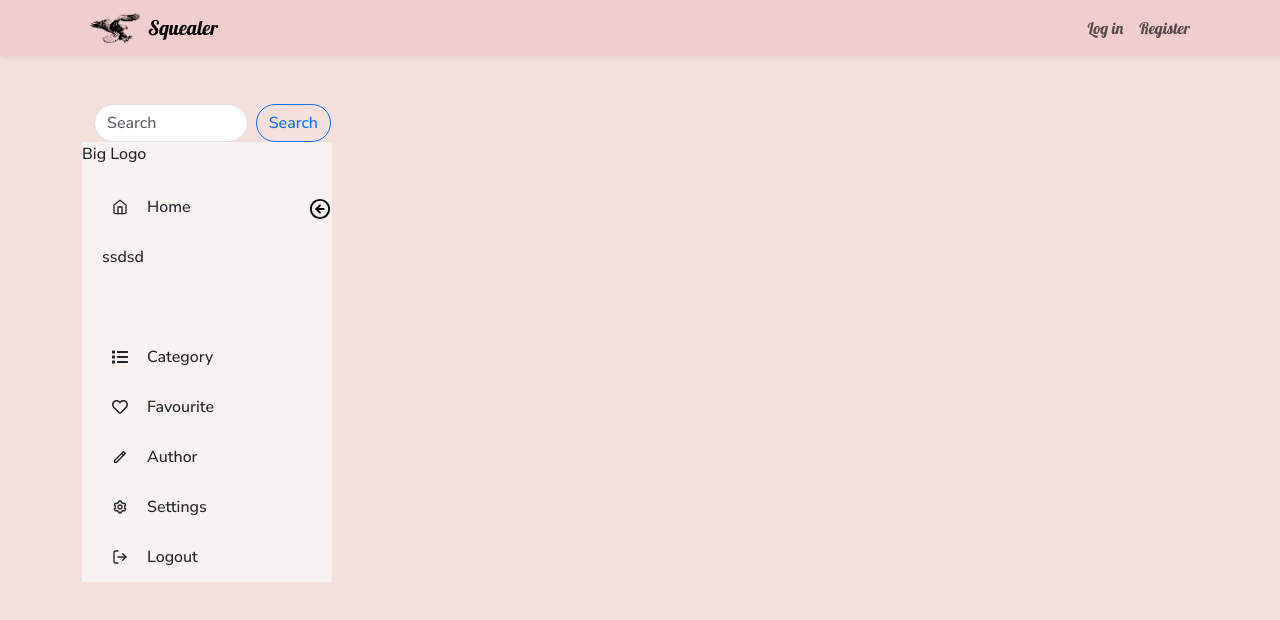
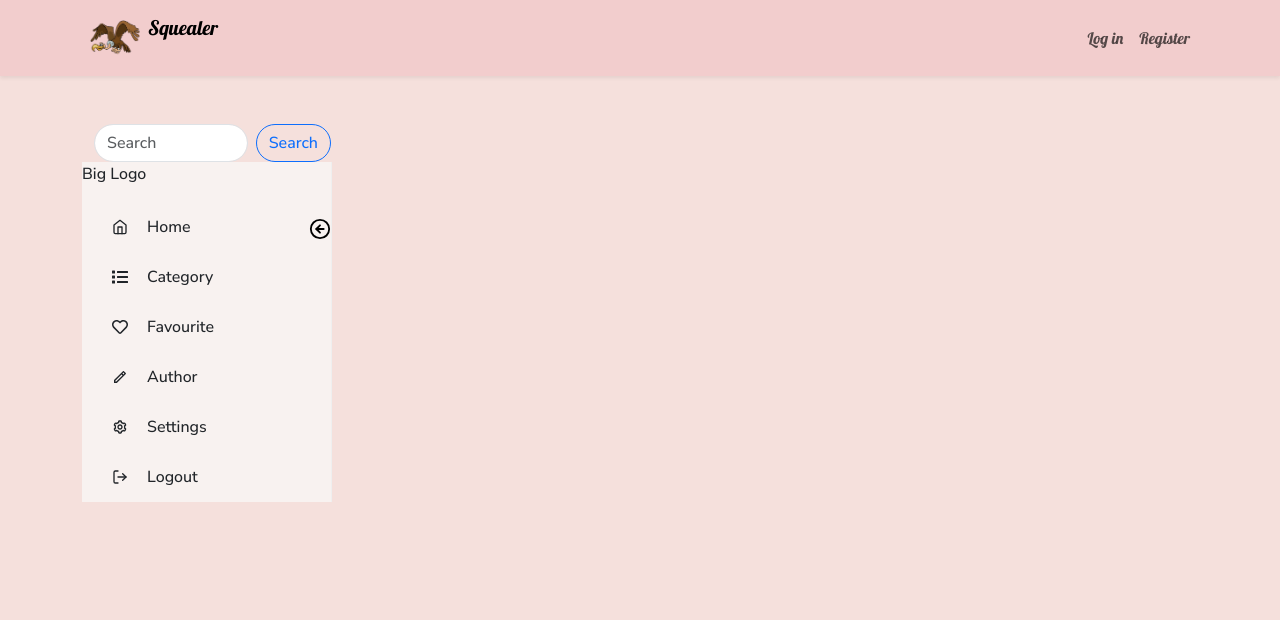
Before and after one commit to manTo16/Squealer, a React (Create React App) app in the folder app/: page / in a window 1280 px wide. Shown: the top 620 px of the page. Built offline with nearby package versions, Linux system fonts and the light colour scheme.

Commit message:
era un po'nostalgica quell'aquila
però è anche vero che si stava meglio quando si stava peggio

```diff
--- a/app/package.json
+++ b/app/package.json
@@ -11,7 +11,7 @@
     "@types/react": "^18.2.31",
     "@types/react-bootstrap": "^0.32.34",
     "@types/react-dom": "^18.2.14",
-    "axios": "^1.6.0",
+    "axios": "^1.6.2",
     "bootstrap": "^5.3.2",
     "flowbite-react": "^0.6.4",
     "react": "^18.2.0",
--- a/app/src/components/Header/SidebarComponent.js
+++ b/app/src/components/Header/SidebarComponent.js
@@ -56,8 +56,6 @@ const SidebarComponent = () => {
               <MenuItem active={true} icon={<FiHome />}>
                 Home
               </MenuItem>
-              <MenuItem>ssdsd</MenuItem>
-              <MenuItem></MenuItem>
               <MenuItem icon={<FaList />}>Category</MenuItem>
               <MenuItem icon={<FaRegHeart />}>Favourite</MenuItem>
               <MenuItem icon={<RiPencilLine />}>Author</MenuItem>
--- a/app/src/components/Navbar.tsx
+++ b/app/src/components/Navbar.tsx
@@ -1,7 +1,7 @@
 import ContainerBootstrap from 'react-bootstrap/Container';
 import NavBootstrap from 'react-bootstrap/Nav';
 import NavbarBootstrap from 'react-bootstrap/Navbar';
-import Logo from '../assets/squealer-logo.png'
+import Logo from '../assets/Squealer.png'
 import { NavLink, useNavigate } from 'react-router-dom';
 
 
@@ -19,7 +19,7 @@ export default function Navbar() {
     <NavbarBootstrap expand="lg" className="bg-flamingo shadow-sm nav-bootstrap">
       <ContainerBootstrap>
         <NavbarBootstrap.Brand to="/" as={NavLink}>
-          <img src={Logo} alt="" width="50" height="30" className="d-inline-block align-top mx-2"/>
+          <img src={Logo} alt="" width="50" height="50" className="d-inline-block align-top mx-2"/>
           Squealer</NavbarBootstrap.Brand>
         <NavbarBootstrap.Toggle aria-controls="basic-navbar-nav" />
         <NavbarBootstrap.Collapse id="basic-navbar-nav">
```
Also changed, not shown: app/src/assets/Squealer.png (added), 1 other file (tests, documents, lock files or other folders).
